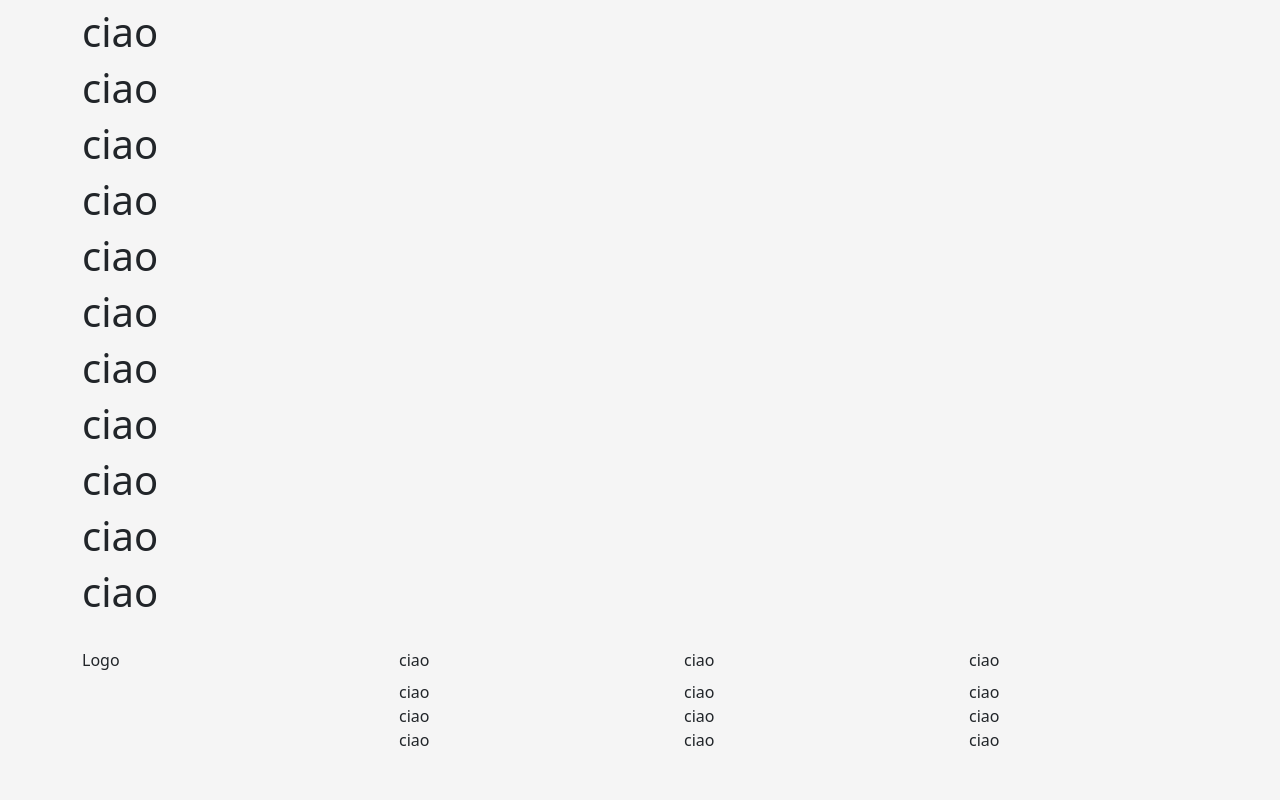
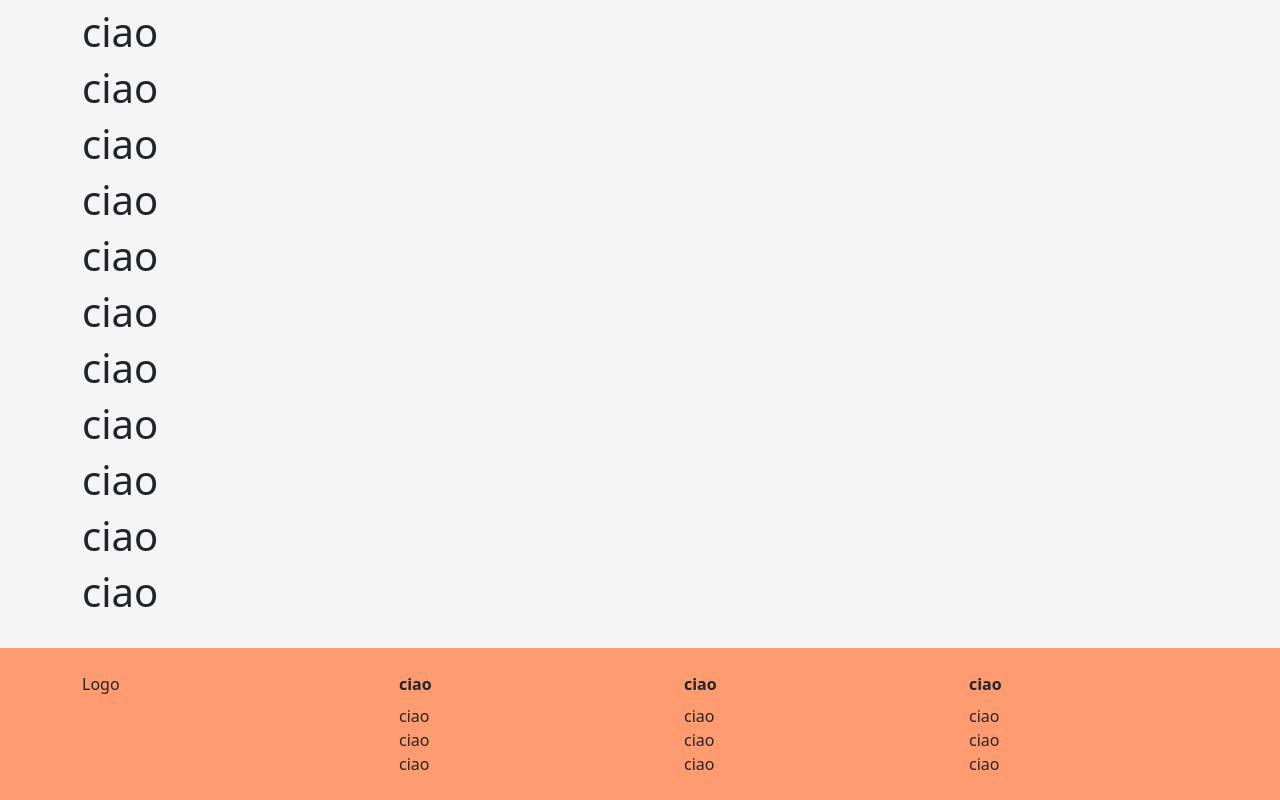
Before and after one commit to MirkoAlba/polling_app, a Next.js app: page / in a window 1280 px wide. Shown: the part 5096-5896 px from the top of the page. Before the commit the page ends 5864 px from the top, so only its background shows below. Built offline with nearby package versions, Linux system fonts and the light colour scheme.

Commit message:
mod footer style

```diff
--- a/components/layout/footer.js
+++ b/components/layout/footer.js
@@ -1,12 +1,13 @@
 import { Container, Row, Col } from "react-bootstrap";
 export default function Footer() {
   return (
-    <Container className="footer">
+    <div className="wrapper-footer">
+      <Container className="footer pt-4 pb-2">
         <Row>
           <Col md={3}>Logo</Col>
           <Col md={3} className="mt-3 mt-md-0">
             <ul>
-            ciao
+              <strong>ciao</strong>
               <li className="mt-2">ciao</li>
               <li>ciao</li>
               <li>ciao</li>
@@ -14,7 +15,7 @@ export default function Footer() {
           </Col>
           <Col md={3}>
             <ul>
-            ciao
+              <strong>ciao</strong>
               <li className="mt-2">ciao</li>
               <li>ciao</li>
               <li>ciao</li>
@@ -22,7 +23,7 @@ export default function Footer() {
           </Col>
           <Col md={3}>
             <ul>
-            ciao
+              <strong>ciao</strong>
               <li className="mt-2">ciao</li>
               <li>ciao</li>
               <li>ciao</li>
@@ -30,5 +31,6 @@ export default function Footer() {
           </Col>
         </Row>
       </Container>
+    </div>
   );
 }
--- a/sass/components/layout/_layout.scss
+++ b/sass/components/layout/_layout.scss
@@ -89,9 +89,12 @@
 }
 
 //Footer
-.footer {
-  ul {
-    list-style: none;
+.wrapper-footer {
+  background-color: $primary;
+  .footer {
+    ul {
+      list-style: none;
+    }
   }
 }
 
```
Lines whose indentation alone changed are shown as unchanged.
